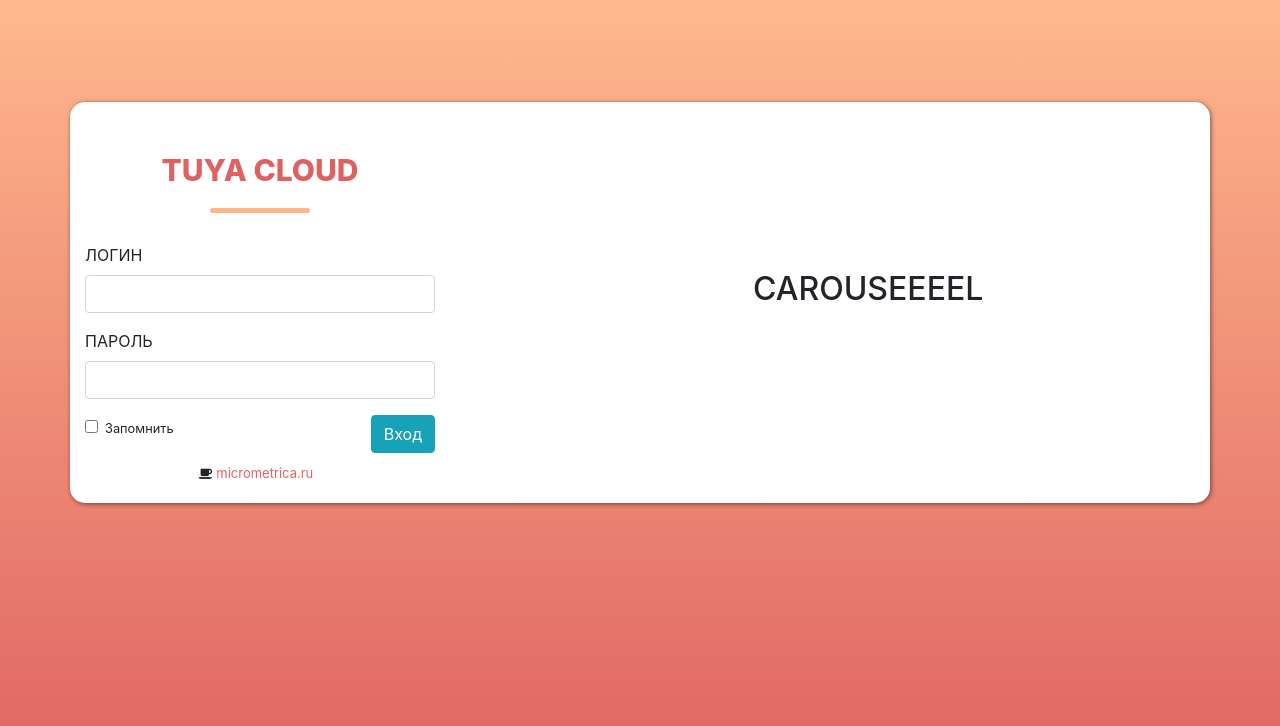
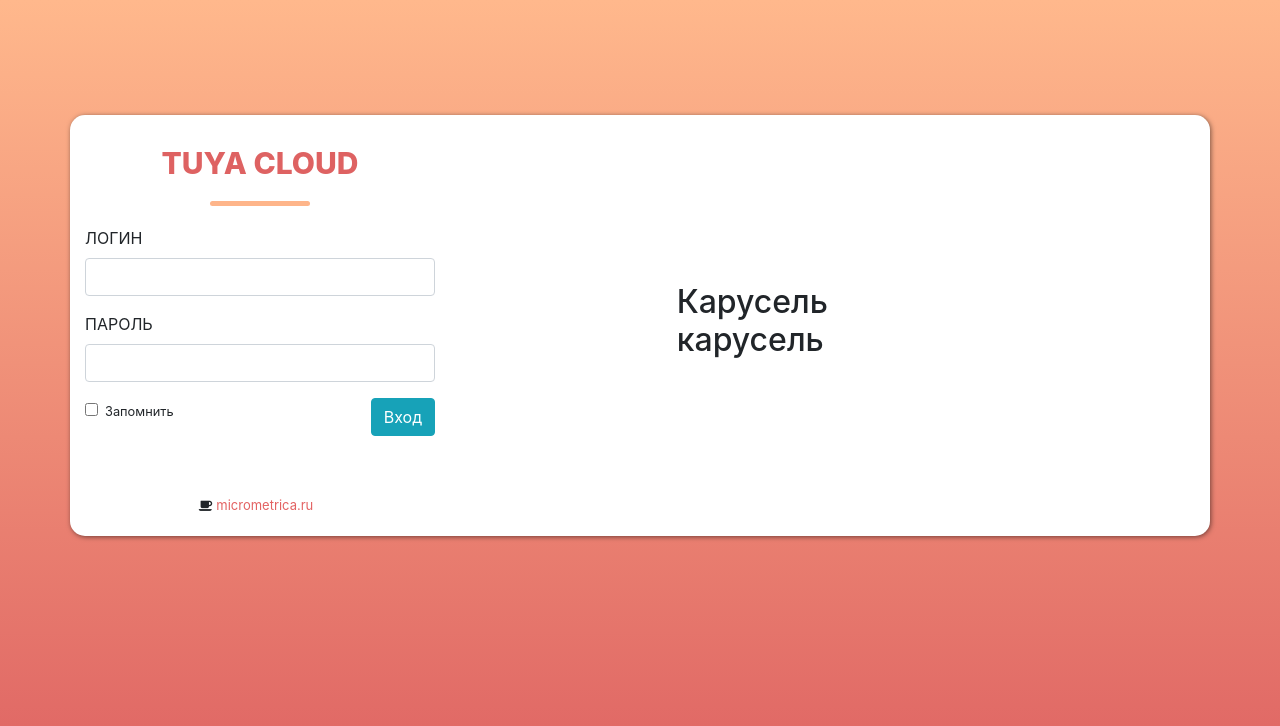
Before and after one commit to Dimpiv/tuyacloud, a React (Create React App) app: page / in a window 1280 px wide. Shown: the top 726 px of the page. Built offline with nearby package versions, Linux system fonts and the light colour scheme.

Commit message:
Login inputs move up

```diff
--- a/src/components/authCarousel.js
+++ b/src/components/authCarousel.js
@@ -5,7 +5,7 @@
     render() {
         return(
             <div>
-                <h2 className="carousel">CAROUSEEEEL</h2>
+                <h2 className="carousel">Карусель карусель</h2>
             </div>
         );
     }
--- a/src/components/authPage.css
+++ b/src/components/authPage.css
@@ -13,15 +13,15 @@
 .login-block{
     float:left;
     width:100%;
-    padding : 8% 0;
+    padding : 9% 0;
 }
 .carousel{float:right; padding : 23% 29%;}
 .container{background:#fff; border-radius: 15px; box-shadow:1px 1px 5px rgba(0,0,0,0.5);}
-.login-sec{padding: 50px 30px; position:relative;}
+.login-sec{padding: 30px 30px; position:relative;}
 .login-sec .copy-text{position:absolute; width:90%; bottom:20px; font-size:13px; text-align:center;}
 .login-sec .copy-text i{color:#FEB58A;}
 .login-sec .copy-text a{color:#E36262;}
-.login-sec h2{margin-bottom:30px; font-weight:800; font-size:30px; color: #DE6262;}
+.login-sec h2{margin-bottom:20px; font-weight:800; font-size:30px; color: #DE6262;}
 .login-sec h2:after{content:" "; width:100px; height:5px; background:#FEB58A; display:block; margin-top:20px; border-radius:3px; margin-left:auto;margin-right:auto}
 .banner-text{width:70%; position:absolute; bottom:40px; padding-left:20px;}
 .banner-text h2{color:#fff; font-weight:600;}
```
